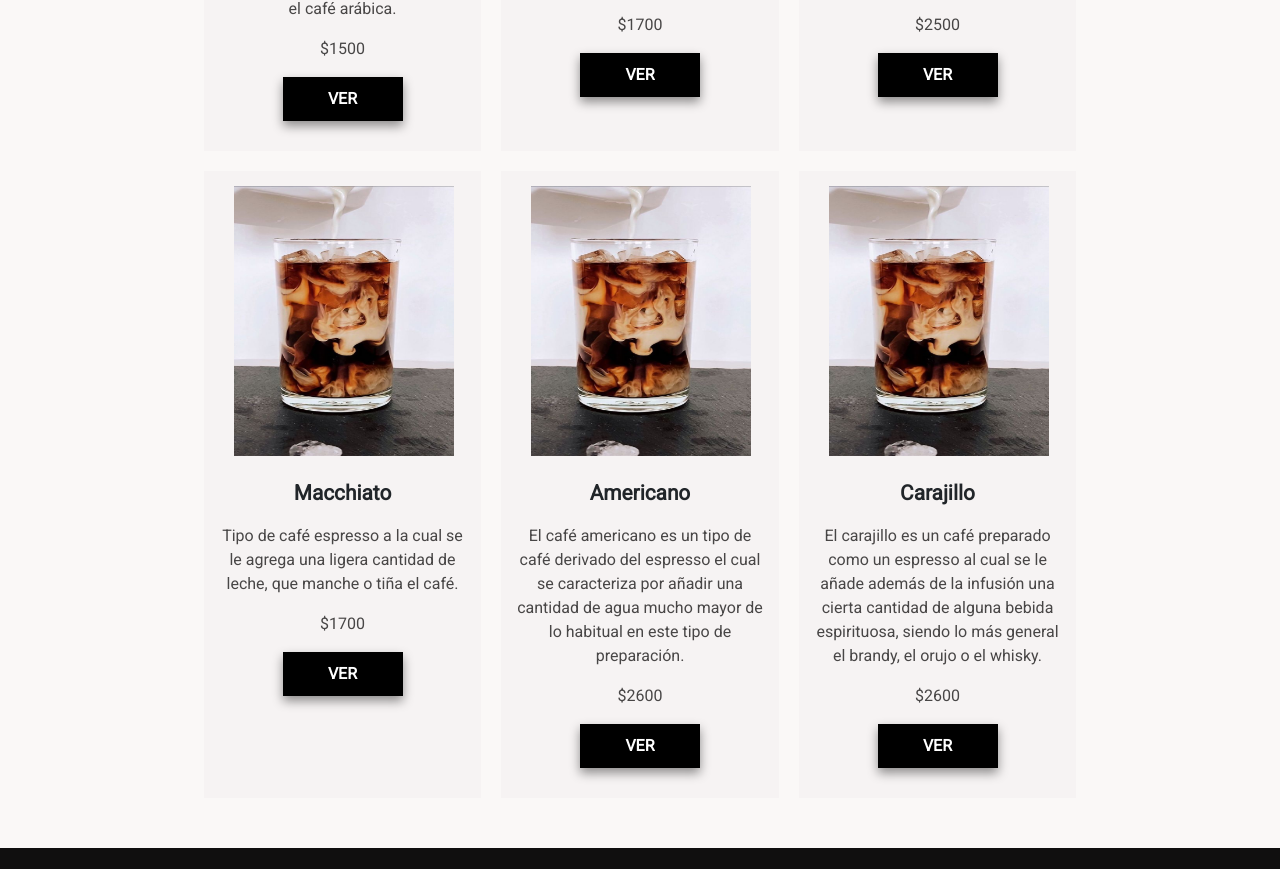
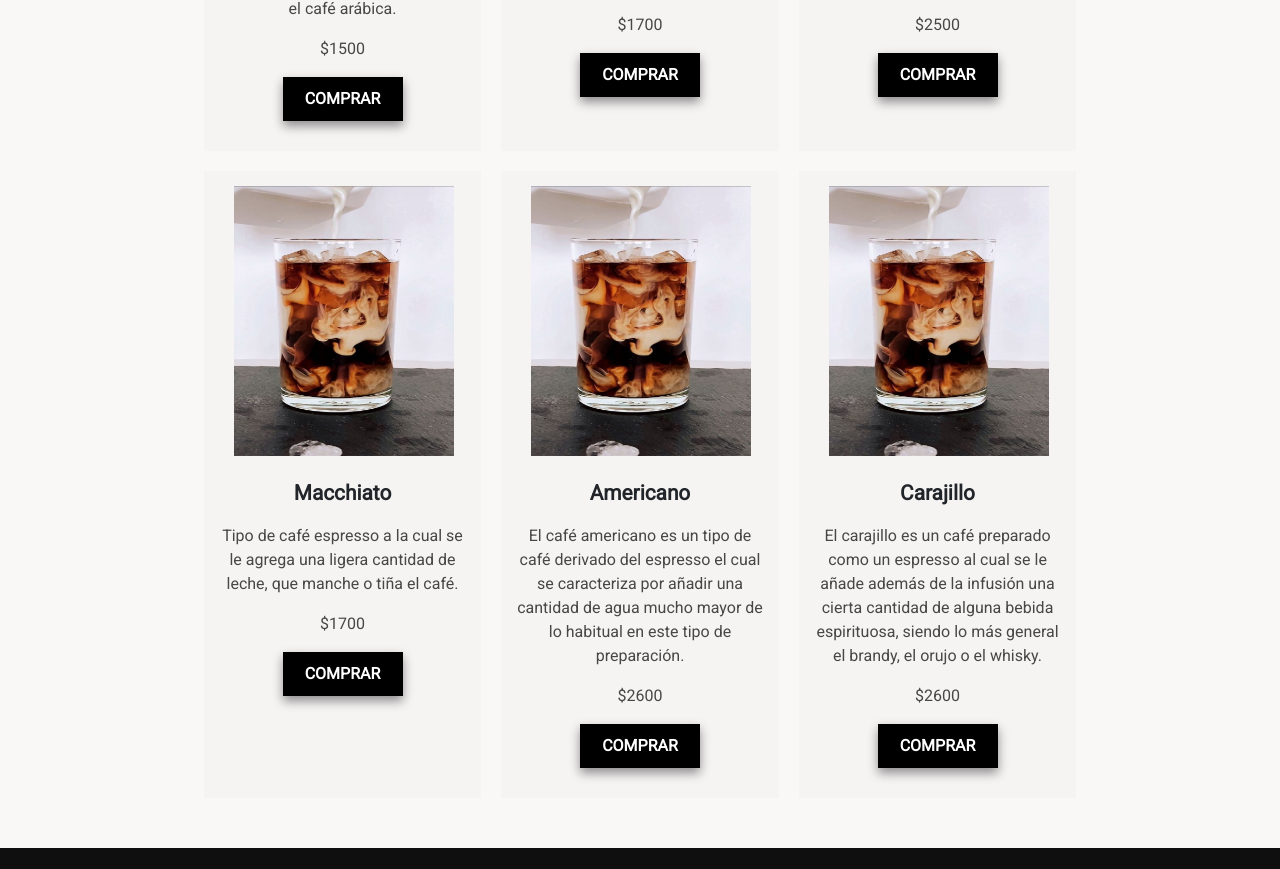
Before and after one commit to BelenMundemurra/Munde-Mundemurra, a plain HTML site: page pages/shop.html in a window 1280 px wide. Shown: the part 630-1499 px from the top of the page. Drawn offline with nearby package versions, Linux system fonts and the light colour scheme.

Commit message:
cambio en shop.html

```diff
--- a/pages/shop.html
+++ b/pages/shop.html
@@ -68,7 +68,7 @@
             <p>El tipo de café que más se utiliza y a su vez que más apreciado resulta es el que se corresponde con las
               primeras variantes utilizadas para elaborar la bebida: el café arábica.</p>
             <p>$1500</p>
-            <a href="./product_detail.html">VER</a>
+            <a href="./product_detail.html">COMPRAR</a>
           </article>
 
           <article class="col-xl-3 col-lg-4 col-md-6 col-12">
@@ -77,7 +77,7 @@
             <p>Nivel elevado de cafeína, algo que provoca que el sabor que produce a la hora de beberse sea mucho más
               intenso. y con tono bastante más amargo.</p>
             <p>$1700</p>
-            <a href="./product_detail.html">VER</a>
+            <a href="./product_detail.html">COMPRAR</a>
           </article>
 
           <article class="col-xl-3 col-lg-4 col-md-6 col-12 ">
@@ -86,7 +86,7 @@
             <p>Esta variante del espresso se caracteriza por tener la misma cantidad de café que el anterior pero
               emplear para ello una proporción menor de agua.</p>
             <p>$2500</p>
-            <a href="./product_detail.html">VER</a>
+            <a href="./product_detail.html">COMPRAR</a>
           </article>
 
           <article class="col-xl-3 col-lg-4 col-md-6 col-12 ">
@@ -94,7 +94,7 @@
             <h3>Macchiato</h3>
             <p>Tipo de café espresso a la cual se le agrega una ligera cantidad de leche, que manche o tiña el café.</p>
             <p>$1700</p>
-            <a href="./product_detail.html">VER</a>
+            <a href="./product_detail.html">COMPRAR</a>
           </article>
 
           <article class="col-xl-3 col-lg-4 col-md-6 col-12 ">
@@ -103,7 +103,7 @@
             <p>El café americano es un tipo de café derivado del espresso el cual se caracteriza por añadir una cantidad
               de agua mucho mayor de lo habitual en este tipo de preparación.</p>
             <p>$2600</p>
-            <a href="./product_detail.html">VER</a>
+            <a href="./product_detail.html">COMPRAR</a>
           </article>
 
           <article class="col-xl-3 col-lg-4 col-md-6 col-12 ">
@@ -112,7 +112,7 @@
             <p>El carajillo es un café preparado como un espresso al cual se le añade además de la infusión una cierta
               cantidad de alguna bebida espirituosa, siendo lo más general el brandy, el orujo o el whisky.</p>
             <p>$2600</p>
-            <a href="./product_detail.html">VER</a>
+            <a href="./product_detail.html">COMPRAR</a>
           </article>
         </div>
       </div>
```
